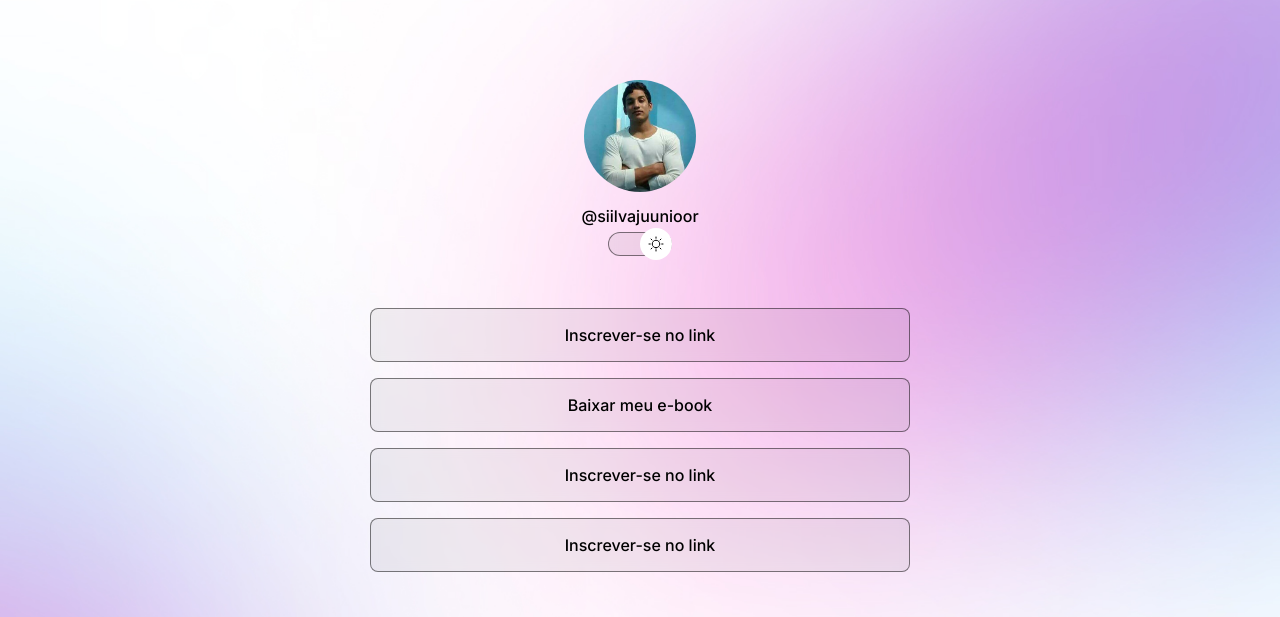
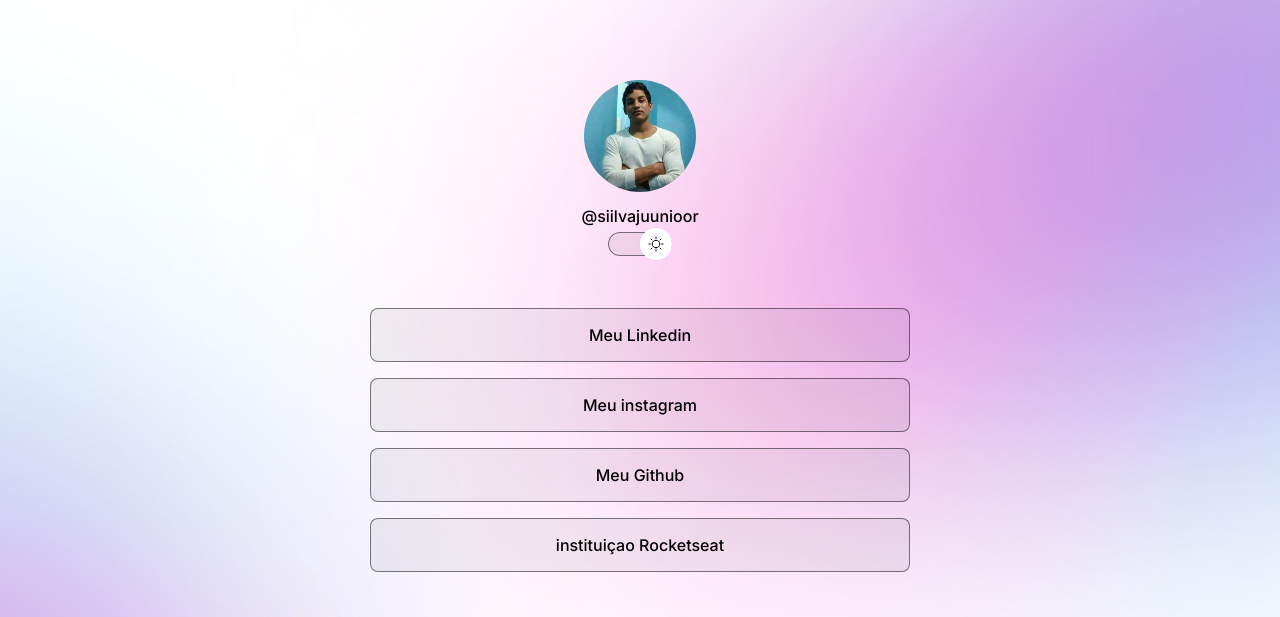
Before and after one commit to SJuniorDev/ProjetoDiscover, a plain HTML site: page index.html in a window 1280 px wide. Shown: the top 617 px of the page. Drawn offline with nearby package versions, Linux system fonts and the light colour scheme.

Commit message:
Update index.html

```diff
--- a/index.html
+++ b/index.html
@@ -23,20 +23,20 @@
         </div>
         <ul>
             <li>
-                <a href="#">Inscrever-se no link</a>
+                <a href="https://www.linkedin.com/in/jos%C3%A9-ricardo-242409169/">Meu Linkedin</a>
             </li>
 
             <li>
-                <a href="#">Baixar meu e-book</a>
+                <a href="https://www.instagram.com/unporcentoo/">Meu instagram</a>
             </li>
 
             <li>
-                <a href="https://github.com/SjuniorDev">Inscrever-se no link</a>
+                <a href="https://github.com/SjuniorDev">Meu Github</a>
             </li>
 
             <li>
                 <a href="https://rocketseat.com.br/explorer"
-                target="_blank">Inscrever-se no link</a>
+                target="_blank">instituiçao Rocketseat</a>
             </li>
         </ul>
         <div id="social-links">
@@ -52,7 +52,7 @@
             <ion-icon name="logo-youtube"></ion-icon>
             </a>
 
-            <a href="https://linkedin.com/in/maykbrito" target="_blank">
+            <a href="https://www.linkedin.com/in/jos%C3%A9-ricardo-242409169/" target="_blank">
             <ion-icon name="logo-linkedin"></ion-icon>
             </a>
         </div>
```
